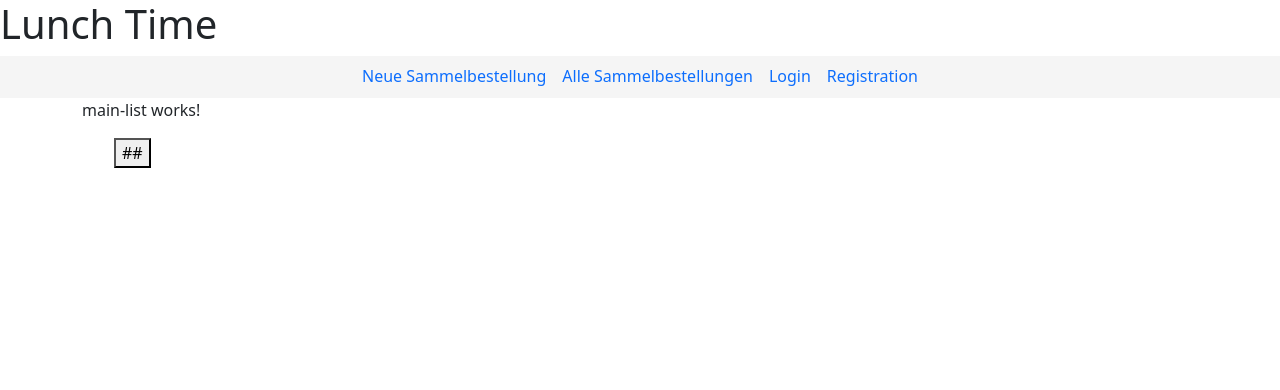
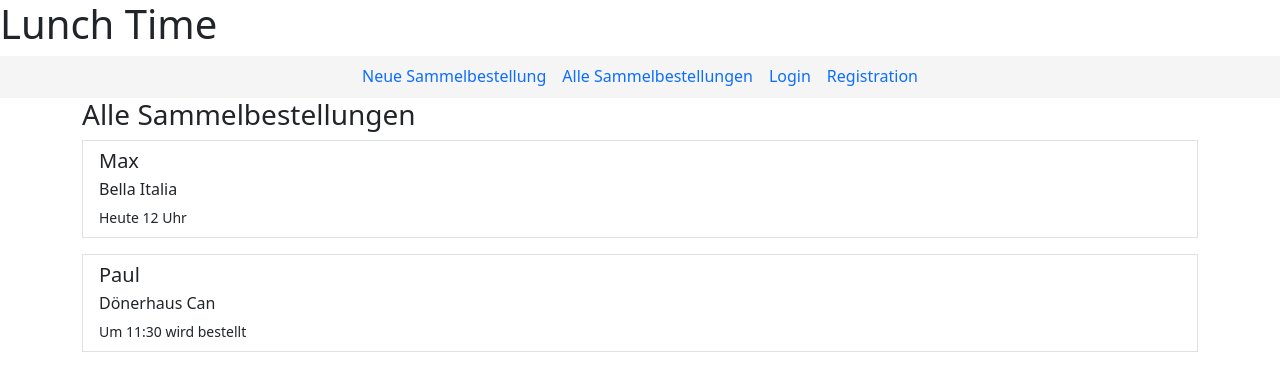
Before and after one commit to e-Ribbit/Lunch_Time_SPA, an Angular app in the folder Lunch_Time/: page /main-list in a window 1280 px wide. Shown: the top 390 px of the page. Built offline with nearby package versions, Linux system fonts and the light colour scheme; data requests are answered from the project's data file.

Commit message:
build and inject service into list

```diff
--- a/Lunch_Time/db.json
+++ b/Lunch_Time/db.json
@@ -1,9 +1,18 @@
 {
-  "posts": [
+  "form-data": [
     {
       "id": 1,
-      "title": "json-server",
-      "author": "typicode"
+      "name": "Max",
+      "restaurant": "Bella Italia",
+      "description": "Heute 12 Uhr",
+      "paypal": "https://www.max.paypal.me"
+    },
+    {
+      "id": 2,
+      "name": "Paul",
+      "restaurant": "Dönerhaus Can",
+      "description": "Um 11:30 wird bestellt",
+      "paypal": "https://www.paul.paypal.me"
     }
   ],
   "comments": [
--- a/Lunch_Time/src/app/app.module.ts
+++ b/Lunch_Time/src/app/app.module.ts
@@ -12,6 +12,7 @@ import { FormDataComponent } from './form-data/form-data.component';
 import { LoginComponent } from './login/login.component';
 import { RegistrationComponent } from './registration/registration.component';
 import { EditFormDataComponent } from './edit-form-data/edit-form-data.component';
+import { HttpClientModule } from '@angular/common/http';
 
 @NgModule({
   declarations: [
@@ -29,6 +30,7 @@ import { EditFormDataComponent } from './edit-form-data/edit-form-data.component
     BrowserModule,
     AppRoutingModule,
     ReactiveFormsModule,
+    HttpClientModule,
   ],
   providers: [],
   bootstrap: [AppComponent]
--- a/Lunch_Time/src/app/main-list/main-list.component.html
+++ b/Lunch_Time/src/app/main-list/main-list.component.html
@@ -1,9 +1,14 @@
-<p>main-list works!</p>
-<ul class="entries">
-    <!-- <li *ngFor="let entry of entries"> -->
-        <button type="button">
-            <span class="order-name">#</span>
-            <span class="employee-name">#</span>
-        </button>
-    <!-- </li> -->
+<h3>Alle Sammelbestellungen</h3>
+<ul class="list-group">
+    <li class="list-unstyled mb-3" *ngFor="let listItem of listItems">
+        <div>
+            <a href="#" class="list-group-item list-group-item-action" aria-current="true">
+              <div class="d-flex w-100 justify-content-between">
+                <h5 class="mb-1">{{listItem.name}}</h5>
+              </div>
+              <p class="mb-1">{{listItem.restaurant}}</p>
+              <small>{{listItem.description}}</small>
+            </a>
+        </div>
+    </li>
 </ul>
--- a/Lunch_Time/src/app/main-list/main-list.component.ts
+++ b/Lunch_Time/src/app/main-list/main-list.component.ts
@@ -1,12 +1,19 @@
 import { Component, OnInit } from '@angular/core';
+import { FormDataService } from '../services/form-data.service';
+
 @Component({
   selector: 'app-main-list',
   templateUrl: './main-list.component.html',
   styleUrls: ['./main-list.component.scss']
 })
 export class MainListComponent implements OnInit {
-   ngOnInit(): void {
 
+  constructor(private mainListItem:FormDataService) { }
+  listItems: any = [];
+  ngOnInit(): void {
+    this.mainListItem.getFormData().subscribe((allData)=> {
+      console.log(allData);
+      this.listItems = allData;
+    });
   }
-
 }
--- /dev/null
+++ b/Lunch_Time/src/app/services/form-data.service.ts
@@ -0,0 +1,14 @@
+import { Injectable } from '@angular/core';
+import { HttpClient } from '@angular/common/http';
+
+@Injectable({
+  providedIn: 'root'
+})
+export class FormDataService {
+  // TODO: check why this.url doesn't work properly
+  // url='http://localhost:3000/form-data';
+  constructor( private http: HttpClient ) { }
+    getFormData(){
+      return this.http.get('http://localhost:3000/form-data');
+    }
+}
```
Also changed, not shown: 1 other file (tests, documents, lock files or other folders).
